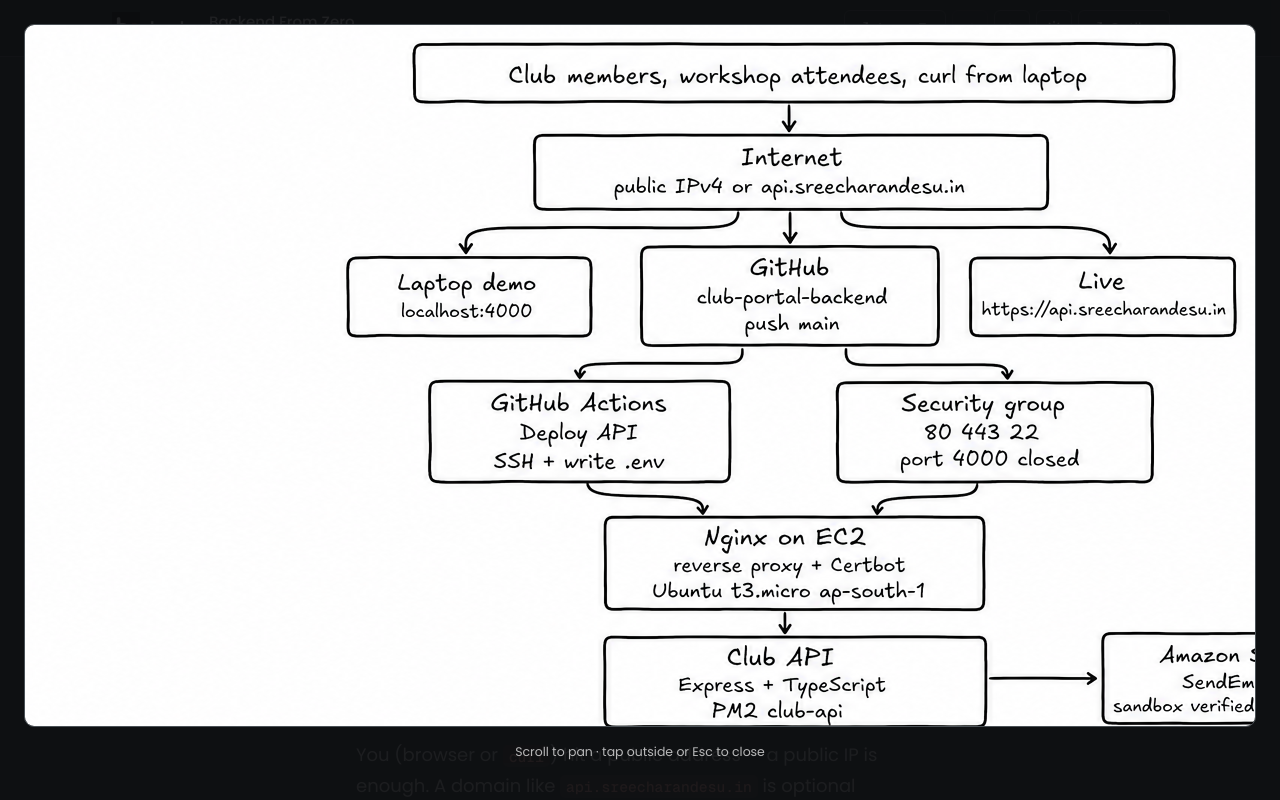
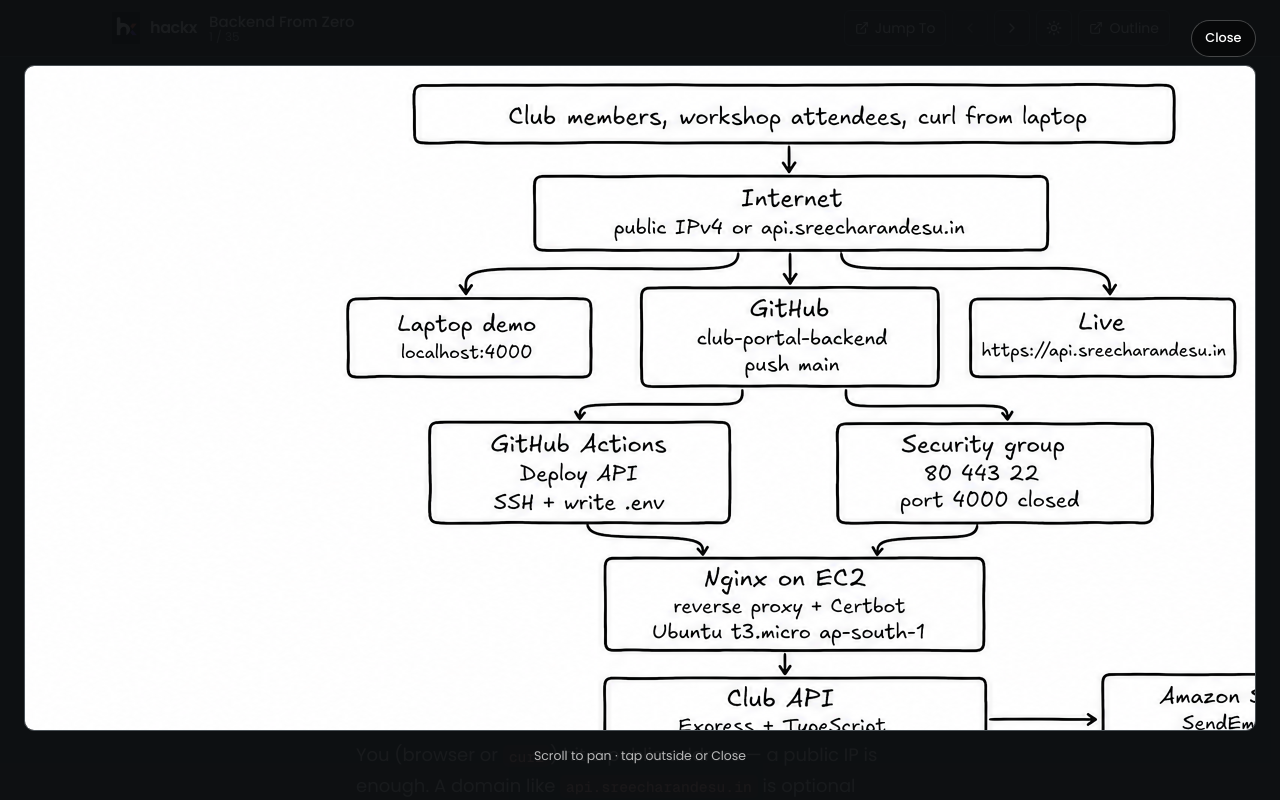
Before and after one commit to sreecharan-desu/hackx-slides, a Next.js app: page /tracks/backend-from-zero/01-what-you-own in a window 1280 px wide. Both pictures are taken after a click on the button "Tap to enlarge". Shown: the top 800 px of the page. Built offline with nearby package versions, Linux system fonts and the light colour scheme.

Commit message:
Apply tap-to-enlarge to every lesson image.
All markdown screenshots open at their natural pixel width in a scrollable lightbox so Prisma and SES captures stay readable on phones, not only the architecture map.

```diff
--- a/src/app/globals.css
+++ b/src/app/globals.css
@@ -221,11 +221,12 @@
   display: block;
 }
 
-.classic-prose .diagram-figure {
+/* Every markdown image: preview fits the column; tap opens a readable lightbox */
+.classic-prose .lesson-image {
   margin: 1.5rem 0;
 }
 
-.classic-prose .image-zoom-trigger {
+.classic-prose .lesson-image-trigger {
   position: relative;
   display: block;
   width: 100%;
@@ -239,9 +240,13 @@
   text-align: left;
 }
 
-.classic-prose .image-zoom-trigger img.diagram-preview,
-.classic-prose img.diagram-preview {
-  /* Full map visible as a preview — tap opens readable size */
+.classic-prose .lesson-image-trigger:focus-visible {
+  outline: 2px solid var(--code-accent);
+  outline-offset: 2px;
+}
+
+.classic-prose .lesson-image-preview,
+.classic-prose img.lesson-image-preview {
   width: 100%;
   max-width: 100%;
   height: auto;
@@ -251,7 +256,7 @@
   display: block;
 }
 
-.classic-prose .diagram-zoom-badge {
+.classic-prose .lesson-image-badge {
   position: absolute;
   right: 0.65rem;
   bottom: 0.65rem;
@@ -268,22 +273,28 @@
   pointer-events: none;
 }
 
-@media (min-width: 640px) {
-  .classic-prose .diagram-zoom-badge {
-    font-size: 0.75rem;
-    padding: 0.4rem 0.75rem;
-  }
-}
-
 .image-lightbox {
   position: fixed;
   inset: 0;
   z-index: 80;
   display: flex;
   flex-direction: column;
-  padding: 0.75rem;
-  background: rgba(12, 14, 16, 0.92);
+  padding: 0.65rem;
+  background: rgba(12, 14, 16, 0.94);
   cursor: zoom-out;
+}
+
+.image-lightbox-close {
+  align-self: flex-end;
+  margin-bottom: 0.5rem;
+  border: 1px solid color-mix(in srgb, white 25%, transparent);
+  border-radius: 999px;
+  background: color-mix(in srgb, black 45%, transparent);
+  color: white;
+  padding: 0.4rem 0.85rem;
+  font-size: 0.8rem;
+  font-weight: 500;
+  cursor: pointer;
 }
 
 .image-lightbox-scroll {
@@ -293,45 +304,39 @@
   -webkit-overflow-scrolling: touch;
   overscroll-behavior: contain;
   border-radius: 10px;
-  background: #fff;
+  background: var(--surface);
   border: 1px solid var(--border);
   cursor: default;
   touch-action: pan-x pan-y;
 }
 
-.image-lightbox img.diagram-full {
+.image-lightbox img.lesson-image-full {
   display: block;
-  /* Keep labels readable; user scrolls both ways on a phone */
-  width: max(920px, 100%);
+  /* Fallback before naturalWidth loads — still larger than a phone column */
+  width: max(720px, 100%);
   max-width: none;
   height: auto;
   margin: 0;
   border: 0;
   border-radius: 0;
-  background: #fff;
+  background: var(--surface);
 }
 
 @media (min-width: 900px) {
   .image-lightbox {
-    padding: 1.5rem;
-  }
-
-  .image-lightbox img.diagram-full {
-    width: auto;
-    max-width: none;
-    min-width: min(1400px, 100%);
-    margin: 0 auto;
+    padding: 1.25rem 1.5rem;
   }
 }
 
 .image-lightbox-hint {
   flex-shrink: 0;
-  margin: 0.65rem 0 0;
+  margin: 0.55rem 0 0;
   text-align: center;
   font-size: 0.78rem;
   color: color-mix(in srgb, white 70%, transparent);
 }
 
+/* Mermaid: pan sideways on small screens */
 .classic-prose .diagram-scroll {
   overflow-x: auto;
   overflow-y: hidden;
--- a/src/components/ZoomableImage.tsx
+++ b/src/components/ZoomableImage.tsx
@@ -4,6 +4,7 @@
 
 export function ZoomableImage({ src, alt }: { src?: string; alt?: string }) {
   const [open, setOpen] = useState(false);
+  const [natural, setNatural] = useState<{ w: number; h: number } | null>(null);
 
   useEffect(() => {
     if (!open) return;
@@ -21,17 +22,34 @@
 
   if (!src) return null;
 
+  // Prefer full pixel width so UI screenshots stay readable; never smaller than ~720px on phones
+  const lightboxWidth = natural
+    ? Math.max(natural.w, 720)
+    : undefined;
+
   return (
     <>
-      <figure className="diagram-figure">
+      <figure className="lesson-image">
         <button
           type="button"
-          className="image-zoom-trigger"
+          className="lesson-image-trigger"
           onClick={() => setOpen(true)}
-          aria-label={alt ? `Enlarge: ${alt}` : "Enlarge diagram"}
+          aria-label={alt ? `Enlarge: ${alt}` : "Enlarge image"}
         >
-          <img src={src} alt={alt ?? ""} className="diagram-preview" />
-          <span className="diagram-zoom-badge" aria-hidden>
+          <img
+            src={src}
+            alt={alt ?? ""}
+            className="lesson-image-preview"
+            loading="lazy"
+            decoding="async"
+            onLoad={(e) => {
+              const img = e.currentTarget;
+              if (img.naturalWidth > 0) {
+                setNatural({ w: img.naturalWidth, h: img.naturalHeight });
+              }
+            }}
+          />
+          <span className="lesson-image-badge" aria-hidden>
             Tap to enlarge
           </span>
         </button>
@@ -41,17 +59,30 @@
           className="image-lightbox"
           role="dialog"
           aria-modal="true"
-          aria-label={alt || "Enlarged diagram"}
+          aria-label={alt || "Enlarged image"}
           onClick={() => setOpen(false)}
         >
+          <button
+            type="button"
+            className="image-lightbox-close"
+            aria-label="Close"
+            onClick={() => setOpen(false)}
+          >
+            Close
+          </button>
           <div
             className="image-lightbox-scroll"
             onClick={(e) => e.stopPropagation()}
           >
-            <img src={src} alt={alt ?? ""} className="diagram-full" />
+            <img
+              src={src}
+              alt={alt ?? ""}
+              className="lesson-image-full"
+              style={lightboxWidth ? { width: lightboxWidth } : undefined}
+            />
           </div>
           <p className="image-lightbox-hint">
-            Scroll to pan · tap outside or Esc to close
+            Scroll to pan · tap outside or Close
           </p>
         </div>
       ) : null}
```
